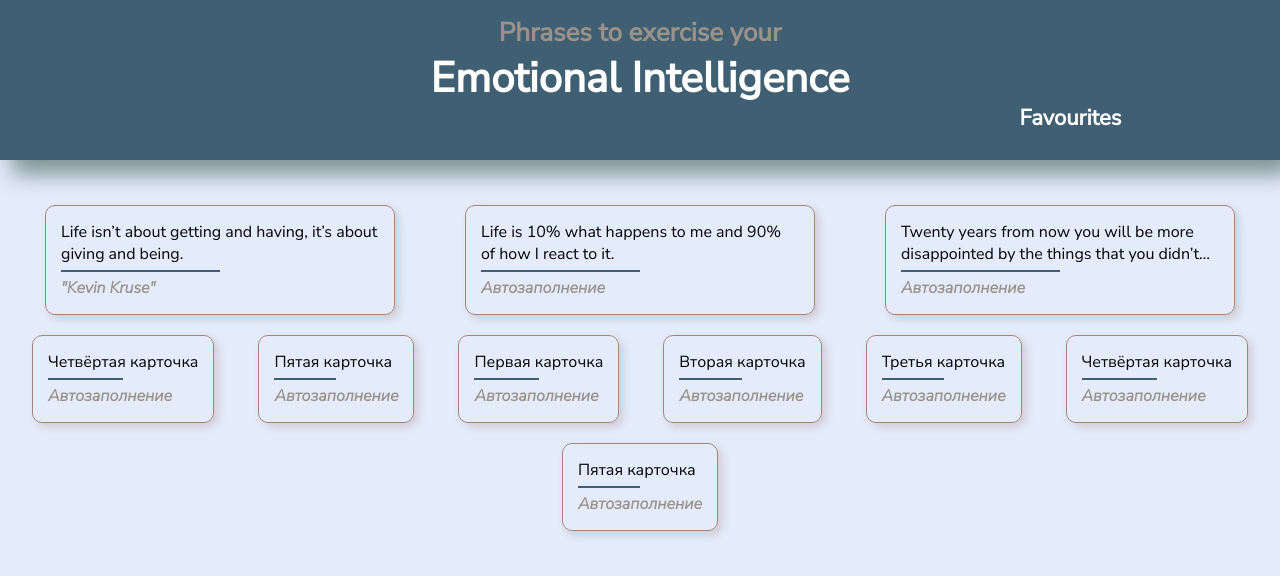
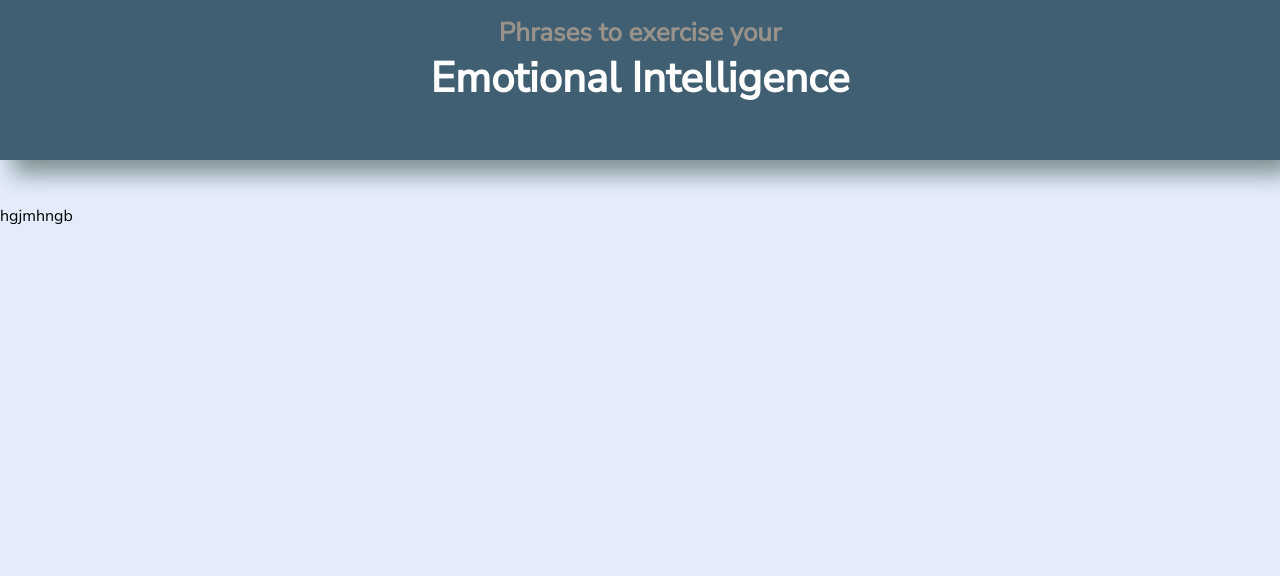
Before and after one commit to AlinaK96/Quotes, a React (Create React App) app: page / in a window 1280 px wide. Shown: the top 576 px of the page. Built offline with nearby package versions, Linux system fonts and the light colour scheme; no server answers.

Commit message:
создание страниц с цитатами и с избранными цитататами

```diff
--- a/src/App.js
+++ b/src/App.js
@@ -1,28 +1,16 @@
 
-import React, { useState } from 'react';
+import React from 'react';
+//import QuotesPage from './pages/Quotes';
+import Favourites from './pages/Favourites';
 import Header from './components/header';
-import searchCity from './utils/API/getQuotes';
-import QuotesList from './components/quotesList';
 
   function App() {
-  const [quotes, setQuotes] = useState ([
-    {id: 1, content: "Life isn’t about getting and having, it’s about giving and being.", auth: '"Kevin Kruse"'},
-    {id: 2, content: "Life is 10% what happens to me and 90% of how I react to it.", auth: 'Автозаполнение'},
-    {id: 3, content: "Twenty years from now you will be more disappointed by the things that you didn’t do than by the ones you did do, so throw off the bowlines, sail away from safe harbor, catch the trade winds in your sails.  Explore, Dream, Discover.", auth: 'Автозаполнение'},
-    {id: 4, content: 'Четвёртая карточка', auth: 'Автозаполнение'},
-    {id: 5, content: 'Пятая карточка', auth: 'Автозаполнение'},
-    {id: 6, content: 'Первая карточка', auth: 'Автозаполнение'},
-    {id: 7, content: 'Вторая карточка', auth: 'Автозаполнение'},
-    {id: 8, content: 'Третья карточка', auth: 'Автозаполнение'},
-    {id: 9, content: 'Четвёртая карточка', auth: 'Автозаполнение'},
-    {id: 10, content: 'Пятая карточка', auth: 'Автозаполнение'},
 
-  ])
-  searchCity()
+
     return (
       <div>
         <Header />
-      <QuotesList quotes={quotes} />
+        <Favourites />
       </div>
     );
   }
--- a/src/components/UI/favourites/favLink.jsx
+++ b/src/components/UI/favourites/favLink.jsx
@@ -1,7 +1,7 @@
 import React from "react"
 import classes from './favLink.module.css'
 
-const FavBtn = () => {
+const favLink = () => {
 return (
     <a href="/" className={classes.link__fav}>
         Favourites
@@ -9,4 +9,4 @@ return (
 )
 };
 
-export default FavBtn;
+export default favLink;
--- a/src/components/header.jsx
+++ b/src/components/header.jsx
@@ -1,12 +1,10 @@
 import React from "react"
-import FavBtn from "./UI/favourites/favLink";
 
 const Header = () => {
 return (
     <header className="header">
         <h3>Phrases to exercise your </h3>
         <h1>emotional intelligence</h1>
-        <FavBtn />
     </header>
 )
 };
--- /dev/null
+++ b/src/pages/Favourites.jsx
@@ -0,0 +1,11 @@
+import React from "react"
+
+const Favourites = () => {
+return (
+    <div>
+            hgjmhngb
+    </div>
+)
+};
+
+export default Favourites;
--- /dev/null
+++ b/src/pages/Quotes.jsx
@@ -0,0 +1,25 @@
+import React, { useState } from "react"
+import QuotesList from '../components/quotesList';
+
+const QuotesPage = () => {
+    const [quotes, setQuotes] = useState ([
+        {id: 1, content: "Life isn’t about getting and having, it’s about giving and being.", auth: '"Kevin Kruse"'},
+        {id: 2, content: "Life is 10% what happens to me and 90% of how I react to it.", auth: 'Автозаполнение'},
+        {id: 3, content: "Twenty years from now you will be more disappointed by the things that you didn’t do than by the ones you did do, so throw off the bowlines, sail away from safe harbor, catch the trade winds in your sails.  Explore, Dream, Discover.", auth: 'Автозаполнение'},
+        {id: 4, content: 'Четвёртая карточка', auth: 'Автозаполнение'},
+        {id: 5, content: 'Пятая карточка', auth: 'Автозаполнение'},
+        {id: 6, content: 'Первая карточка', auth: 'Автозаполнение'},
+        {id: 7, content: 'Вторая карточка', auth: 'Автозаполнение'},
+        {id: 8, content: 'Третья карточка', auth: 'Автозаполнение'},
+        {id: 9, content: 'Четвёртая карточка', auth: 'Автозаполнение'},
+        {id: 10, content: 'Пятая карточка', auth: 'Автозаполнение'},
+
+    ])
+    return (
+        <div>
+            <QuotesList quotes={quotes} />
+        </div>
+)
+};
+
+export default QuotesPage;
```
Also changed, not shown: src/components/UI/favourites/change.jsx (added, +11 -0 lines). Lines whose indentation alone changed are shown as unchanged.
